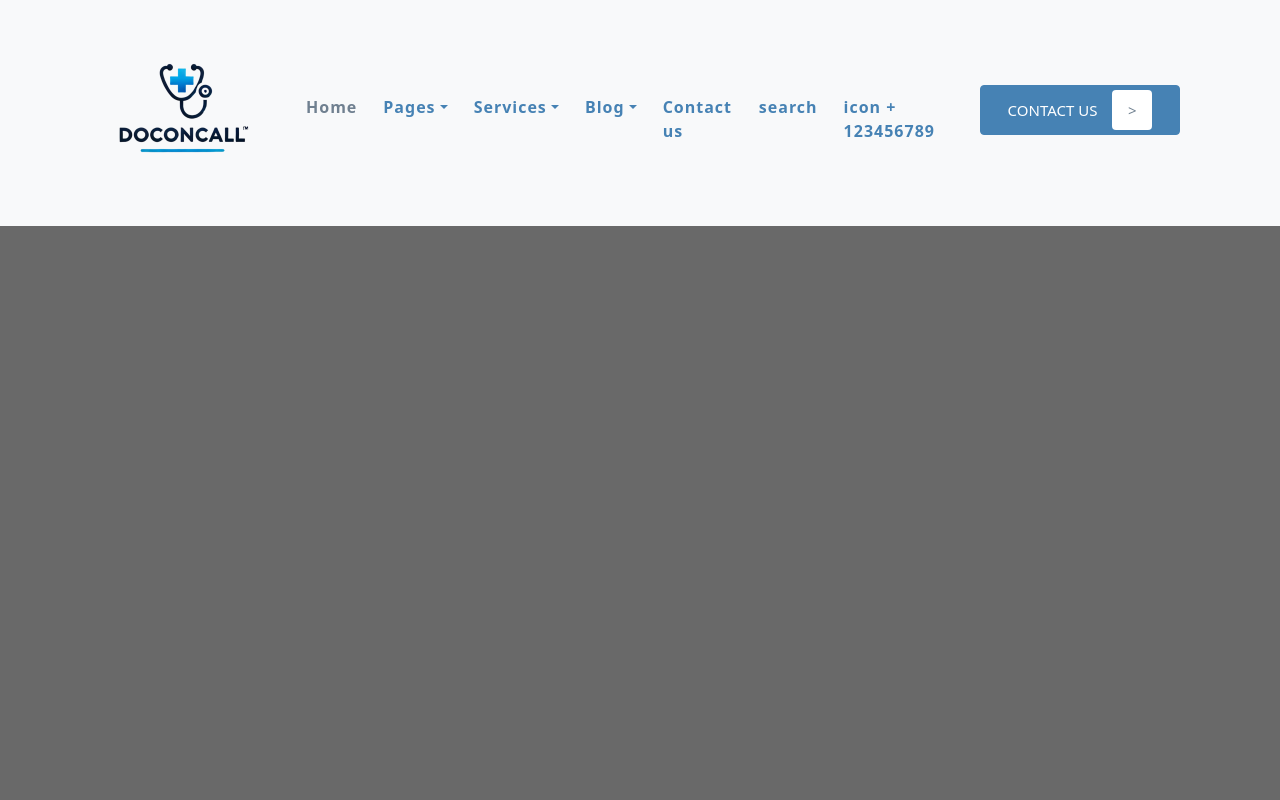
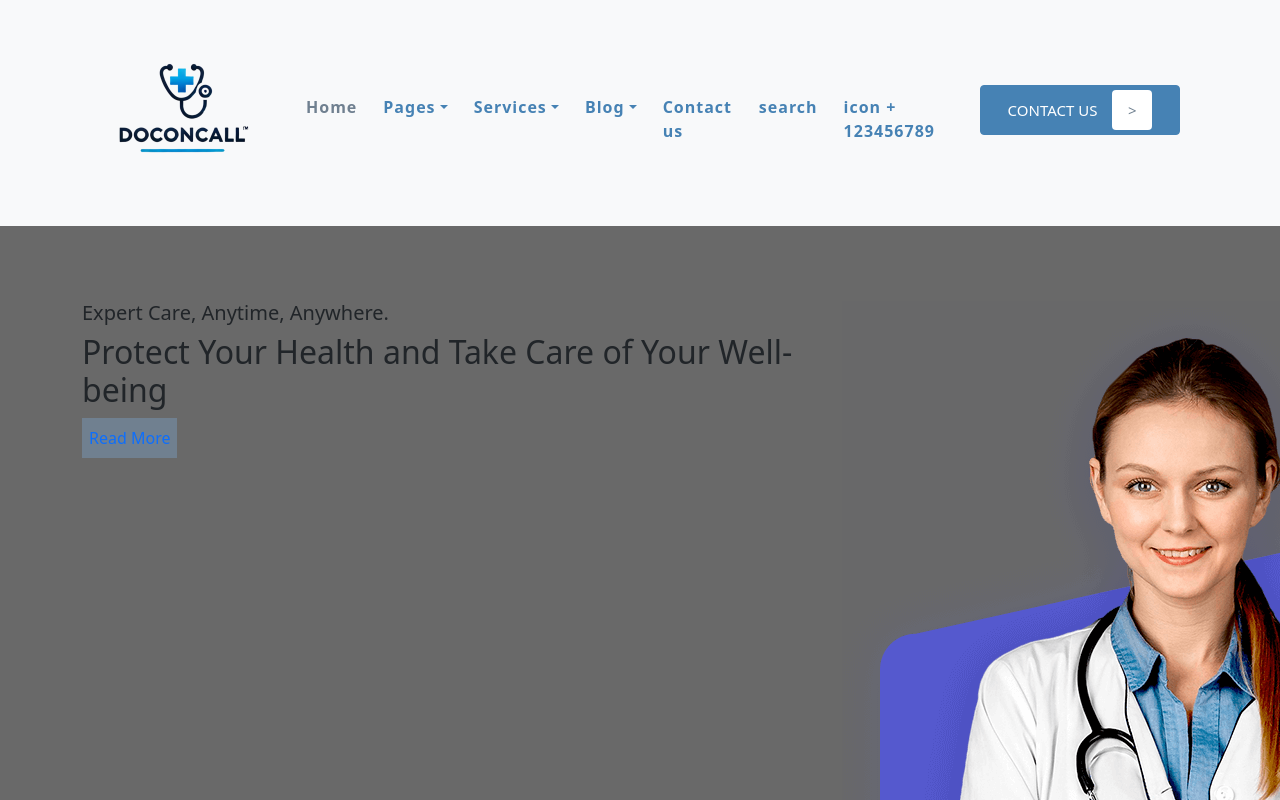
Before and after one commit to JShivode/DOCTORCLINIC-WEBSITE, a React (Create React App) app: page / in a window 1280 px wide. Shown: the top 800 px of the page. Built offline with nearby package versions, Linux system fonts and the light colour scheme.

Commit message:
create Home.js

```diff
--- a/src/App.js
+++ b/src/App.js
@@ -1,10 +1,15 @@
+import { Fragment } from 'react';
 import './App.css';
 import Navbars from './Components/Nav/Navbar';
+import Home from './pages/Home'
 
 
 function App() {
   return (
-    <Navbars />
+    <Fragment>
+      <Navbars/>
+      <Home/>
+    </Fragment>
   );
 }
 
--- /dev/null
+++ b/src/pages/Home.js
@@ -0,0 +1,28 @@
+import React from "react";
+import headerimg from '../Assets/doc7.png';
+
+
+const Home = ()=>{
+    return(
+        <header>
+            <div className='container'>
+                <div className='row'>
+                    <div className='col-md-8 col-lg-8'>
+                        <h5>Expert Care, Anytime, Anywhere.</h5>
+                        <h2>Protect Your Health and Take Care of Your Well-being</h2>
+                        <button><a href='#'>Read More</a></button>
+                    </div>
+                    <div className='col-lg-4 col-md-4'>
+                        <img src={headerimg}/>
+                    </div>
+                </div>
+            </div>
+        </header>
+
+    )
+}
+
+
+
+
+export default Home;
```
